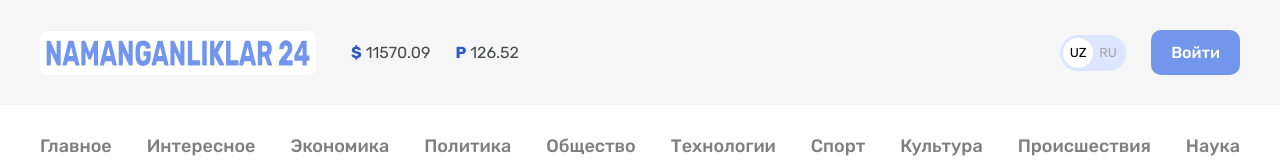
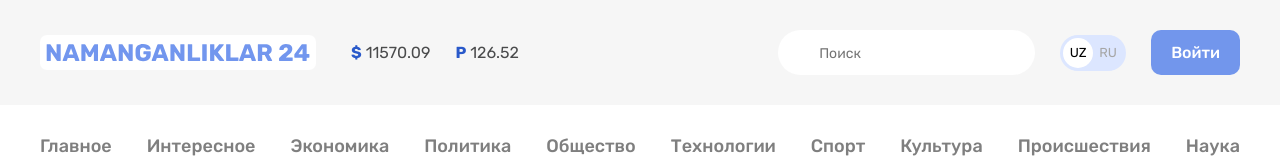
Before and after one commit to laziz2001/NAMANGANLIKLAR-24, a plain HTML site: page index.html in a window 1280 px wide. Shown: the top 160 px of the page. Drawn offline with Linux system fonts and the light colour scheme.

Commit message:
Add global search form and focus styles

```diff
--- a/css/style.css
+++ b/css/style.css
@@ -35,6 +35,19 @@ a {
     list-style: none;
     color: #222;
 }
+
+img {
+    max-width: 100%;
+    height: auto;
+}
+
+/* OUTLINE */
+*:focus {
+    outline: 2px dashed #7296ec;
+    outline-offset: 3px;
+}
+
+
 
 .button {
     display: inline-block;
@@ -90,6 +103,20 @@ a {
 
 .site-header-logo:active{
     opacity: 0.6;
+}
+
+
+/* GLOBAL SEARCH FORM */
+.global-search-form {
+    margin-right: 25px;
+}
+
+.global-search-form-input {
+    padding: 15px 20px 13px 41px;
+    border: 0;
+    border-radius: 60px;
+    font-size: 14px;
+    line-height: normal;
 }
 
 
--- a/index.html
+++ b/index.html
@@ -37,6 +37,9 @@
                 </ul>
 
                 <!-- GLOBAL-SEARCH-FORM -->
+                <form class="global-search-form" action="https://echo.htmlacademy.ru" method="GET">
+                    <input class="global-search-form-input" type="search" name="search" placeholder="Поиск" aria-label="Поиск" required>
+                </form>
 
                 <!-- LANG-TOGGLE -->
                 <div class="lang-toggle">
```
